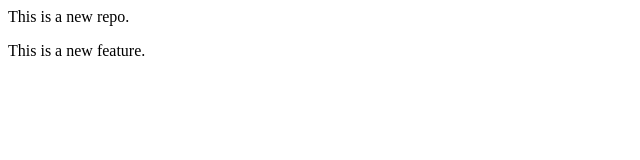
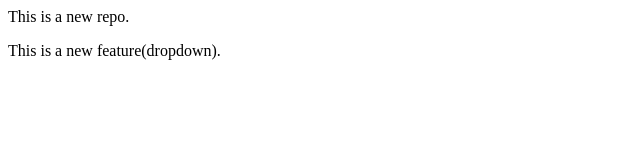
Before and after one commit to CodeWithRooney/localrepo, a plain HTML site: page index.html in a window 1280 px wide. Shown: the full height of the page, 0-640 px from the left. Drawn offline with Linux system fonts and the light colour scheme.

```diff
--- a/index.html
+++ b/index.html
@@ -1,2 +1,2 @@
 <p>This is a new repo.</P>
-<p>This is a new feature.</P>
+<p>This is a new feature(dropdown).</P>
```
